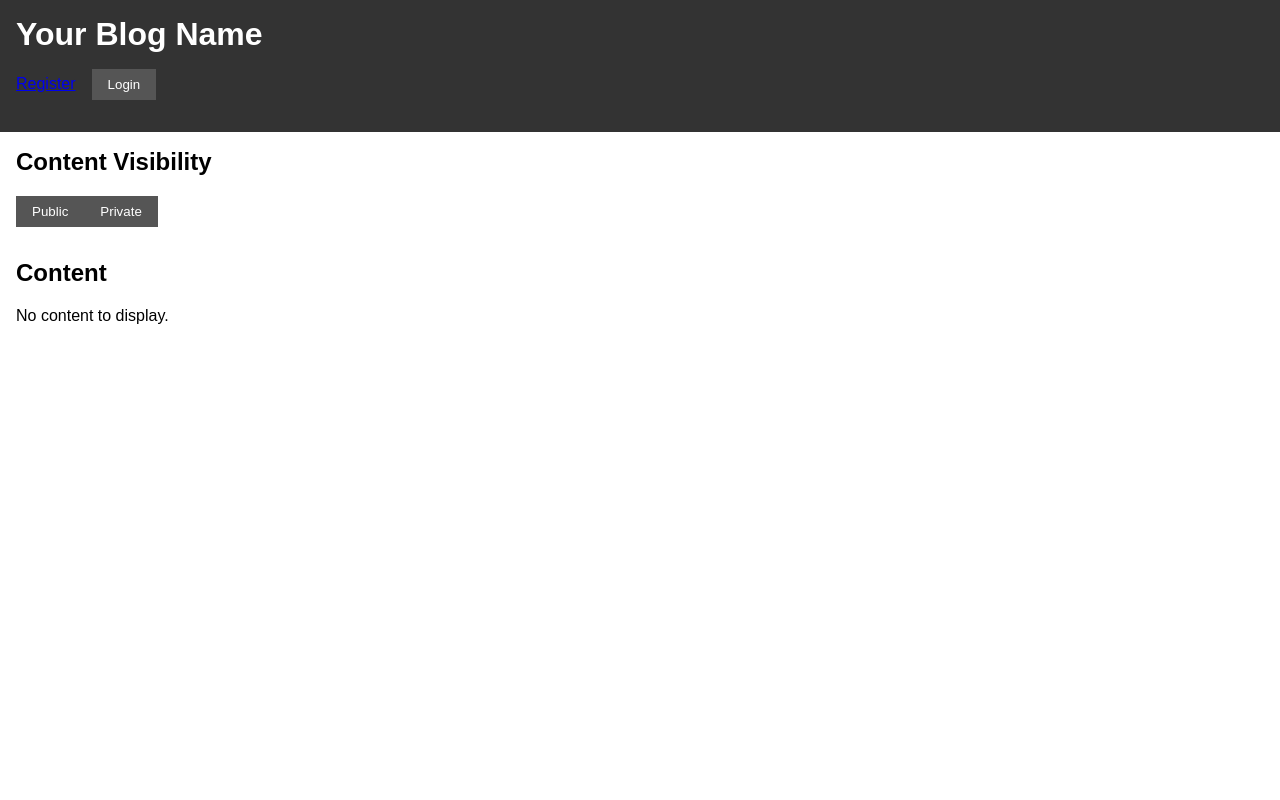
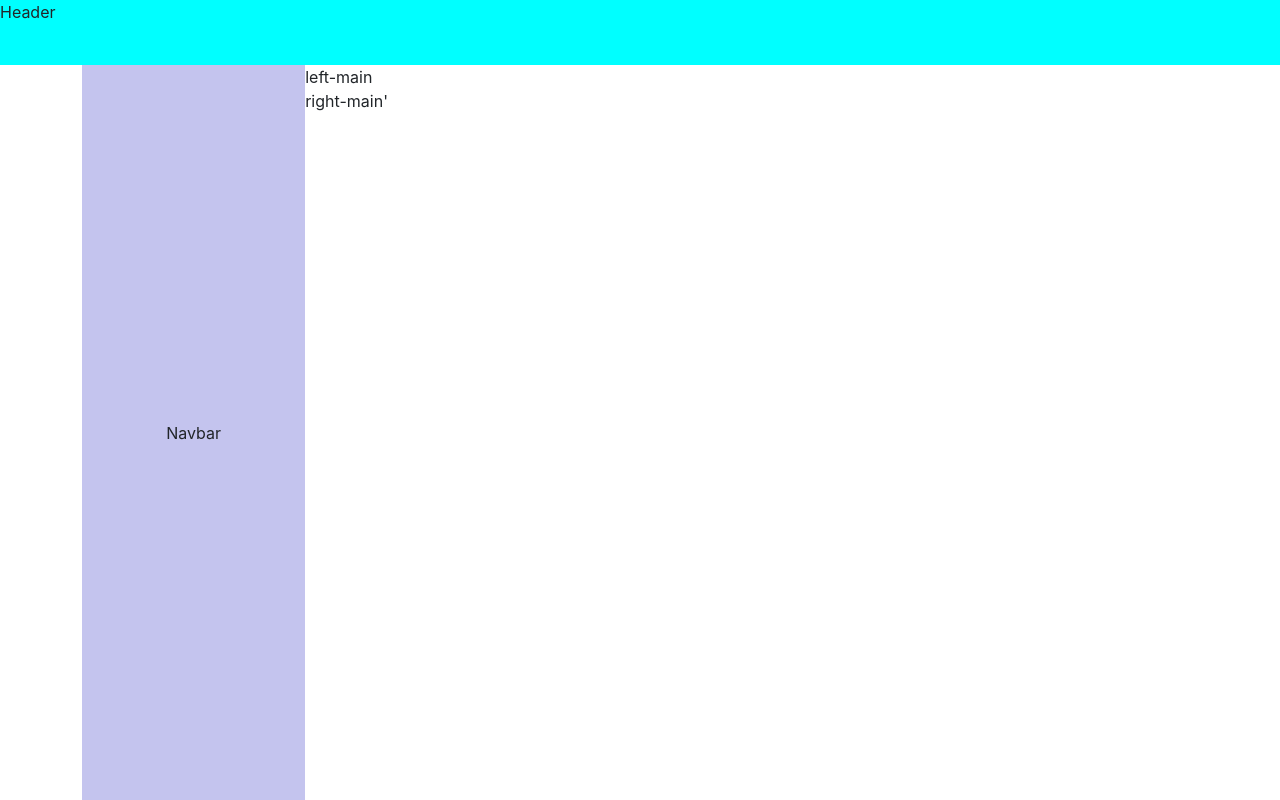
Before and after one commit to vinaybeelagi/blogger_webpage, a React (Create React App) app: page / in a window 1280 px wide. Built offline with nearby package versions, Linux system fonts and the light colour scheme.

Commit message:
html skeleton part is added

```diff
--- a/public/index.html
+++ b/public/index.html
@@ -10,6 +10,7 @@
       content="Web site created using create-react-app"
     />
     <link rel="apple-touch-icon" href="%PUBLIC_URL%/logo192.png" />
+    <link href="https://cdn.jsdelivr.net/npm/bootstrap@5.3.2/dist/css/bootstrap.min.css" rel="stylesheet" integrity="sha384-T3c6CoIi6uLrA9TneNEoa7RxnatzjcDSCmG1MXxSR1GAsXEV/Dwwykc2MPK8M2HN" crossorigin="anonymous">
     <!--
       manifest.json provides metadata used when your web app is installed on a
       user's mobile device or desktop. See https://developers.google.com/web/fundamentals/web-app-manifest/
--- a/src/components/Home.css
+++ b/src/components/Home.css
@@ -1,58 +1,32 @@
-/* Home.css */
-body {
-    font-family: Arial, sans-serif;
-    margin: 0;
-    padding: 0;
-  }
-
-  header {
-    background-color: #333;
-    color: #fff;
-    padding: 1rem;
-  }
-
-  header h1 {
-    margin: 0;
-  }
-
-  nav ul {
-    list-style-type: none;
-    padding: 0;
-  }
-
-  nav ul li {
-    display: inline;
-    margin-right: 1rem;
-  }
-
-  nav ul li button {
-    background-color: #555;
-    color: #fff;
-    border: none;
-    padding: 0.5rem 1rem;
-    cursor: pointer;
-  }
-
-  nav ul li button:hover {
-    background-color: #777;
+.header {
+  background-color: aqua;
+  height: 65px;
 }
 
 .container {
-    padding: 1rem;
+  display: flex;
 }
 
-  .container h2 {
-    margin-top: 0;
+.nav {
+  width: 20%;
+  background-color: rgb(196, 196, 238);
+  height: calc(100vh - 65px);
+  display: flex;
+  flex-direction: column;
+  align-items: center;
+  justify-content: center;
 }
 
-  .container button {
-    background-color: #555;
-    color: #fff;
-    border: none;
-    padding: 0.5rem 1rem;
-    cursor: pointer;
+.articles {
+  display: flex;
+  flex: 1;
+  justify-content: space-around;
 }
 
-  .container button:hover {
-    background-color: #777;
+.content {
+  display: flex;
+  flex: 1;
+  justify-content: space-around;
+  background-color: #7e94c1;
+  height: calc(100vh - 65px); /* Adjusted from 50px to 65px */
 }
--- a/src/components/Home.js
+++ b/src/components/Home.js
@@ -1,41 +1,18 @@
-// Home.js
-
-import React, { useState } from 'react';
-import { Link } from 'react-router-dom';
-import './Home.css';
+import React from 'react'
+import './Home.css'
 
 const Home = () => {
-  const [visibility, setVisibility] = useState('public');
-
-  const handleVisibilityChange = (vis) => {
-    setVisibility(vis);
-  };
-
   return (
-    <div>
-      <header>
-        <h1>Your Blog Name</h1>
-        <nav>
-          <ul>
-            <li><Link to="/register">Register</Link></li>
-            {/* Add other navigation buttons here */}
-            <li><button onClick={() => console.log("Login clicked")}>Login</button></li>
-          </ul>
-        </nav>
-      </header>
-      <div className="container">
-        <h2>Content Visibility</h2>
-        <div>
-          <button onClick={() => handleVisibilityChange('public')}>Public</button>
-          <button onClick={() => handleVisibilityChange('private')}>Private</button>
+    <div className="App">
+      <div className='header'> Header</div>
+      <div className='container'>
+        <div className='nav'> Navbar</div>
+        <div className='main'>
+          <div className='left-main'>left-main</div>
+          <div className='right-main'>right-main'</div>
         </div>
-      </div>
-      <div className="container">
-        <h2>Content</h2>
-        <p>No content to display.</p>
       </div>
     </div>
   );
-};
-
-export default Home;
+}
+export default Home
```
Also changed, not shown: src/App.js (line endings or trailing spaces). Lines whose indentation alone changed are shown as unchanged.
